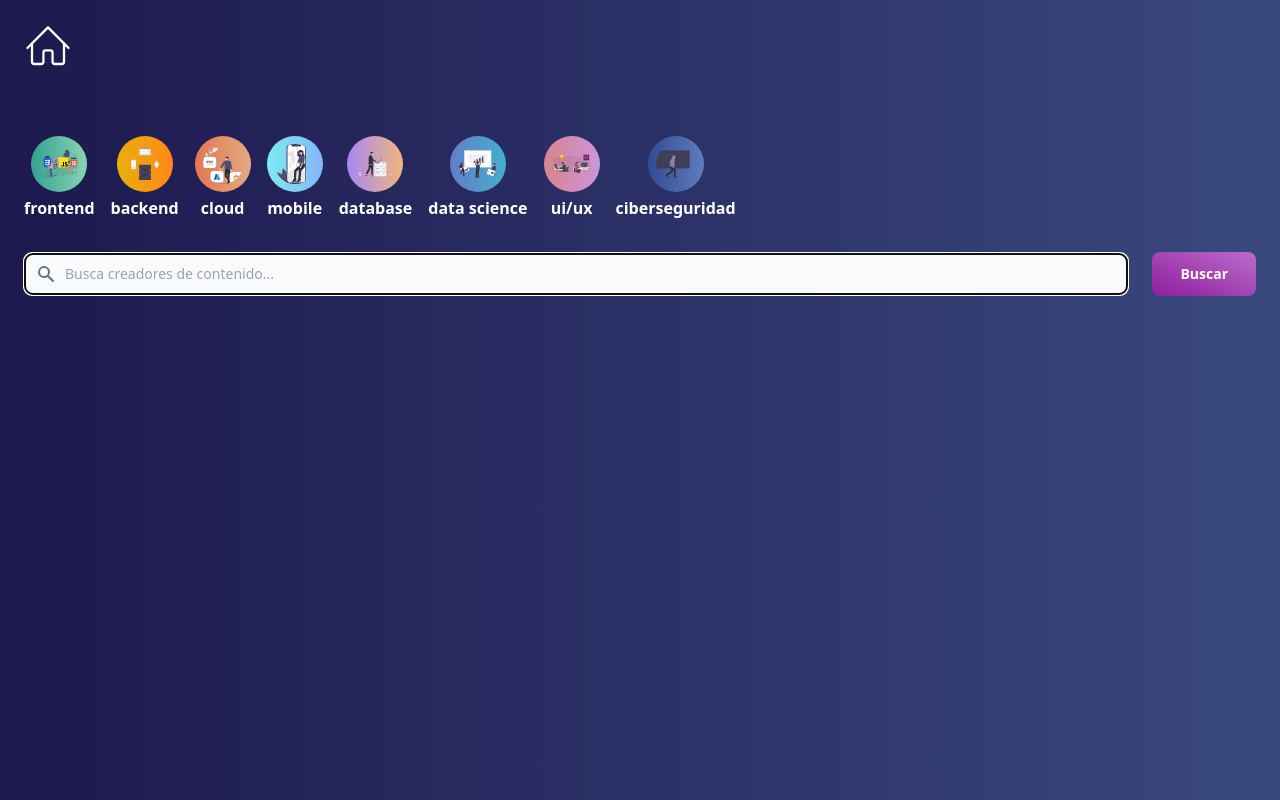
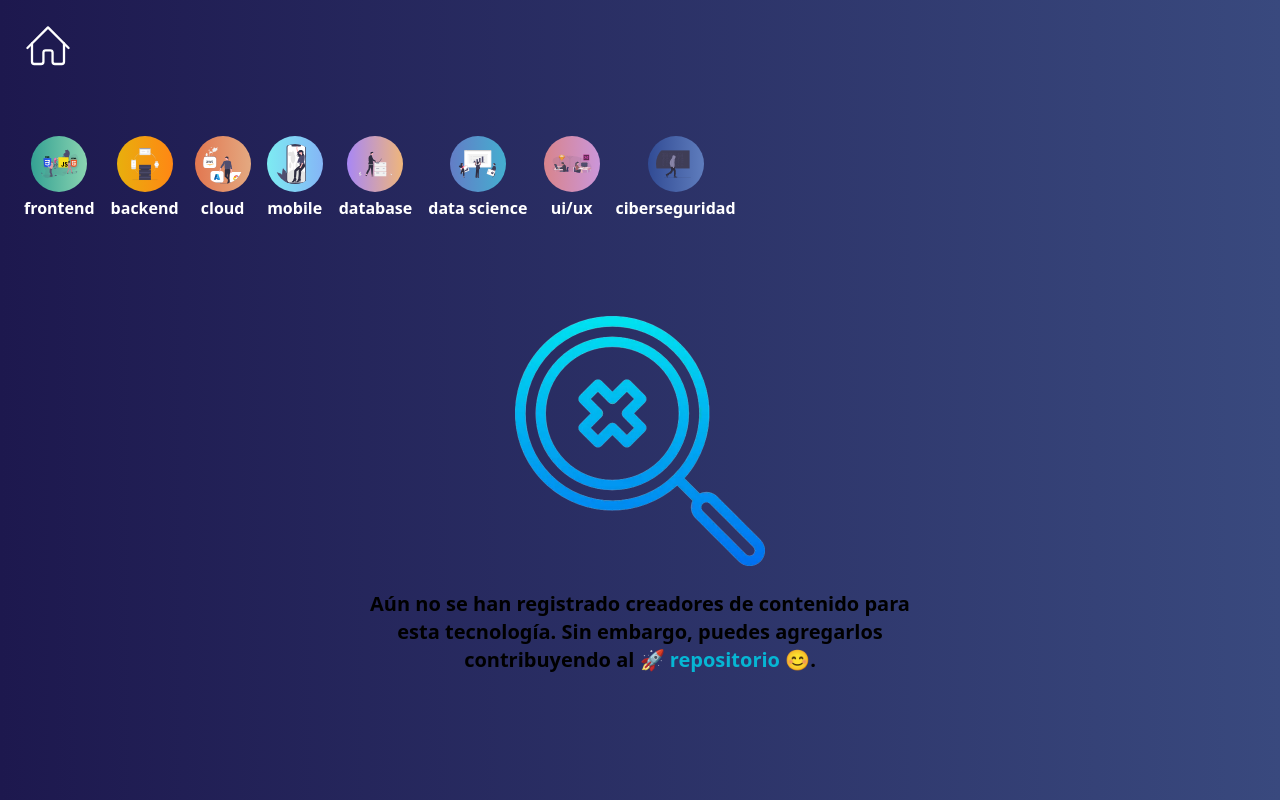
Before and after one commit to xavimondev/contentcreators, a Next.js app: page /category/1 in a window 1280 px wide. Built offline with nearby package versions, Linux system fonts and the light colour scheme.

Commit message:
add empty state for technologies without information

```diff
--- /dev/null
+++ b/components/empty-state.tsx
@@ -0,0 +1,30 @@
+import Image from 'next/image'
+import CustomLink from './custom-link'
+
+const NoContentCreators = () => {
+  return (
+    <div className='flex flex-col gap-6 justify-center items-center mt-16'>
+      <Image
+        src='/img/no-data.webp'
+        alt='Creators not found'
+        height='250'
+        width='250'
+        layout='fixed'
+      />
+      <p className='dark:text-white text-base md:text-xl font-semibold max-w-xl text-center'>
+        Aún no se han registrado creadores de contenido para esta tecnología. Sin embargo, puedes
+        agregarlos contribuyendo al{' '}
+        <CustomLink
+          classes='text-cyan-500'
+          href='https://github.com/d3vcloud/social-creators'
+          target='_blank'
+        >
+          🚀 repositorio 😊
+        </CustomLink>
+        .
+      </p>
+    </div>
+  )
+}
+
+export default NoContentCreators
--- a/pages/category/[id].tsx
+++ b/pages/category/[id].tsx
@@ -12,6 +12,7 @@ import { CategoryItem } from 'components/category'
 import { HomeIc } from 'components/icons'
 import Creator from 'components/creator'
 import CustomLink from 'components/custom-link'
+import NoContentCreators from 'components/empty-state'
 
 const DashboardCategory = () => {
   const router = useRouter()
@@ -39,6 +40,8 @@ const DashboardCategory = () => {
             ))}
           </ul>
         </div>
+        {creatorsList.length > 0 ? (
+          <>
             <FormSearch nameClass='mb-8' />
             {/* Section */}
             <ResponsiveMasonry columnsCountBreakPoints={{ 350: 1, 750: 2, 900: 4 }}>
@@ -55,6 +58,10 @@ const DashboardCategory = () => {
                 ))}
               </Masonry>
             </ResponsiveMasonry>
+          </>
+        ) : (
+          <NoContentCreators />
+        )}
       </div>
     </Layout>
   )
```
Also changed, not shown: public/img/no-data.webp (added). Lines whose indentation alone changed are shown as unchanged.
